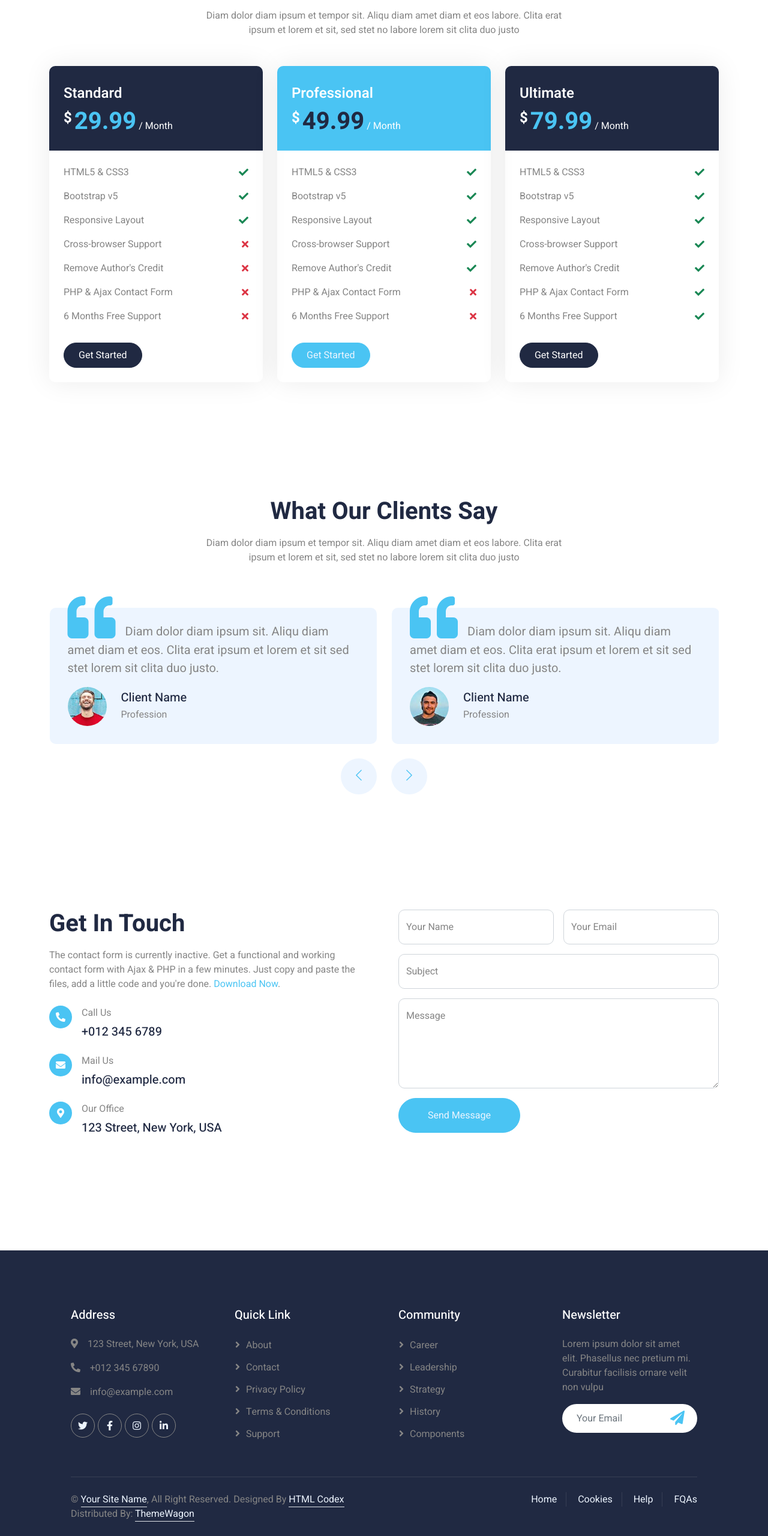
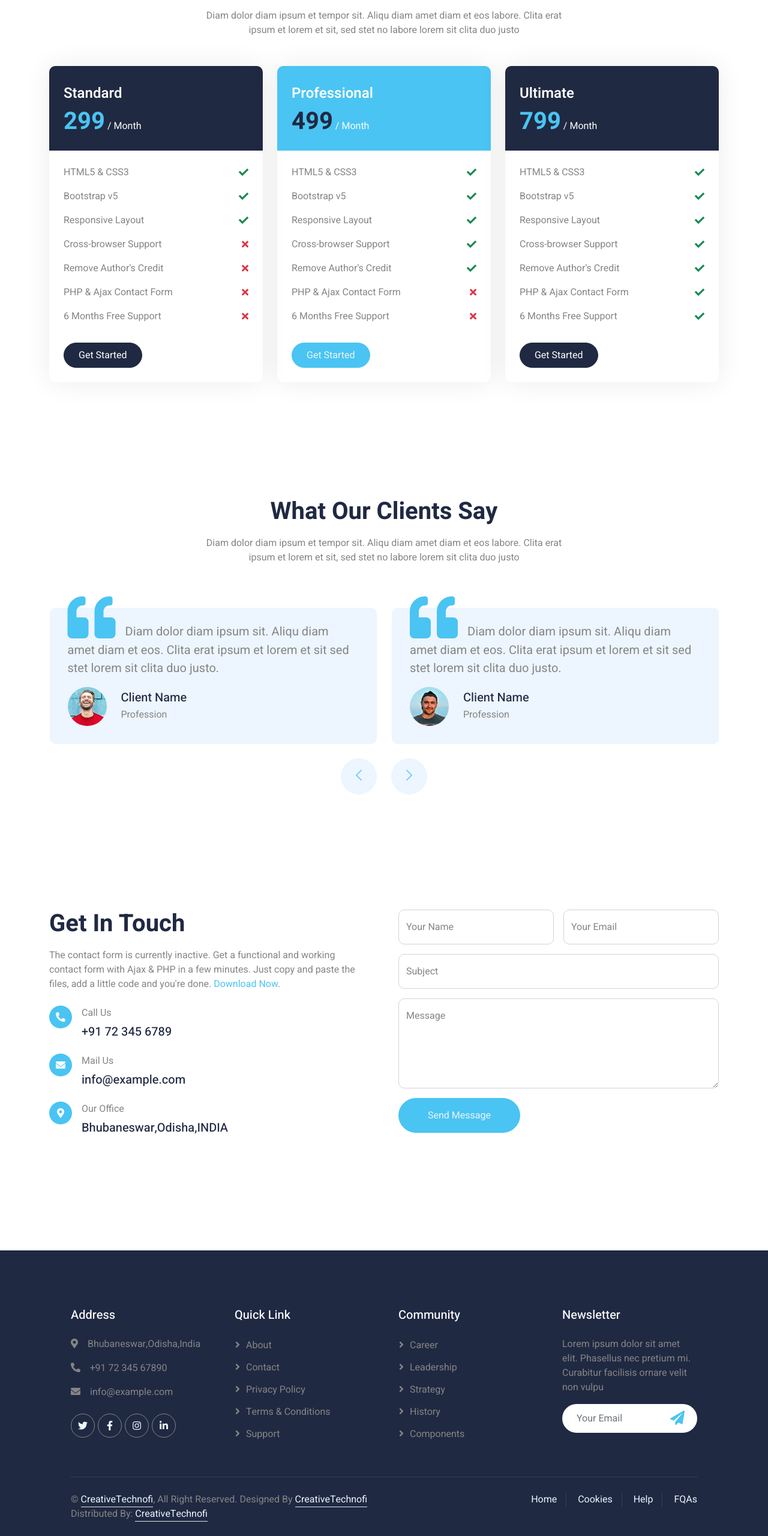
Before and after one commit to Ghanashyampanda/Manage-Your-Business-Template-web, a plain HTML site: page index.html in a window 1280 px wide. Shown: the part 6011-8571 px from the top of the page at 60% size. Drawn offline with nearby package versions, Linux system fonts and the light colour scheme.

Commit message:
2nd Commit

```diff
--- a/index.html
+++ b/index.html
@@ -3,7 +3,7 @@
 
 <head>
     <meta charset="utf-8">
-    <title>soFFer - Software Landing Page Template</title>
+    <title>Manage Your Business project</title>
     <meta content="width=device-width, initial-scale=1.0" name="viewport">
     <meta content="" name="keywords">
     <meta content="" name="description">
@@ -335,8 +335,7 @@
                             <div class="bg-dark p-4">
                                 <h4 class="text-white mt-2">Standard</h4>
                                 <div class="text-white">
-                                    <span class="align-top fs-4 fw-bold">$</span>
-                                    <h1 class="d-inline display-6 text-primary mb-0"> 29.99</h1>
+                                    <h1 class="d-inline display-6 text-primary mb-0"> 299</h1>
                                     <span class="align-baseline">/ Month</span>
                                 </div>
                             </div>
@@ -357,8 +356,7 @@
                             <div class="bg-primary p-4">
                                 <h4 class="text-white mt-2">Professional</h4>
                                 <div class="text-white">
-                                    <span class="align-top fs-4 fw-bold">$</span>
-                                    <h1 class="d-inline display-6 text-dark mb-0"> 49.99</h1>
+                                    <h1 class="d-inline display-6 text-dark mb-0"> 499</h1>
                                     <span class="align-baseline">/ Month</span>
                                 </div>
                             </div>
@@ -379,8 +377,7 @@
                             <div class="bg-dark p-4">
                                 <h4 class="text-white mt-2">Ultimate</h4>
                                 <div class="text-white">
-                                    <span class="align-top fs-4 fw-bold">$</span>
-                                    <h1 class="d-inline display-6 text-primary mb-0"> 79.99</h1>
+                                    <h1 class="d-inline display-6 text-primary mb-0"> 799</h1>
                                     <span class="align-baseline">/ Month</span>
                                 </div>
                             </div>
@@ -459,7 +456,7 @@
                             </div>
                             <div class="ms-3">
                                 <p class="mb-2">Call Us</p>
-                                <h5 class="mb-0">+012 345 6789</h5>
+                                <h5 class="mb-0">+91 72 345 6789</h5>
                             </div>
                         </div>
                         <div class="d-flex mb-4">
@@ -477,7 +474,7 @@
                             </div>
                             <div class="ms-3">
                                 <p class="mb-2">Our Office</p>
-                                <h5 class="mb-0">123 Street, New York, USA</h5>
+                                <h5 class="mb-0">Bhubaneswar,Odisha,INDIA</h5>
                             </div>
                         </div>
                     </div>
@@ -526,14 +523,14 @@
                 <div class="row g-5">
                     <div class="col-md-6 col-lg-3">
                         <p class="section-title text-white h5 mb-4">Address<span></span></p>
-                        <p><i class="fa fa-map-marker-alt me-3"></i>123 Street, New York, USA</p>
-                        <p><i class="fa fa-phone-alt me-3"></i>+012 345 67890</p>
+                        <p><i class="fa fa-map-marker-alt me-3"></i>Bhubaneswar,Odisha,India</p>
+                        <p><i class="fa fa-phone-alt me-3"></i>+91 72 345 67890</p>
                         <p><i class="fa fa-envelope me-3"></i>info@example.com</p>
                         <div class="d-flex pt-2">
                             <a class="btn btn-outline-light btn-social" href=""><i class="fab fa-twitter"></i></a>
-                            <a class="btn btn-outline-light btn-social" href=""><i class="fab fa-facebook-f"></i></a>
-                            <a class="btn btn-outline-light btn-social" href=""><i class="fab fa-instagram"></i></a>
-                            <a class="btn btn-outline-light btn-social" href=""><i class="fab fa-linkedin-in"></i></a>
+                            <a class="btn btn-outline-light btn-social" href="https://www.facebook.com/ghanashyam.panda.1829?mibextid=ZbWKw"><i class="fab fa-facebook-f"></i></a>
+                            <a class="btn btn-outline-light btn-social" href="https://www.instagram.com/ghanashyam.07/?utm_source=qr&igshid=ZDc4ODBmNjlmNQ%3D%3D"><i class="fab fa-instagram"></i></a>
+                            <a class="btn btn-outline-light btn-social" href="https://www.linkedin.com/in/ghanashyam-panda2001/"><i class="fab fa-linkedin-in"></i></a>
                         </div>
                     </div>
                     <div class="col-md-6 col-lg-3">
@@ -566,11 +563,10 @@
                 <div class="copyright">
                     <div class="row">
                         <div class="col-md-6 text-center text-md-start mb-3 mb-md-0">
-                            &copy; <a class="border-bottom" href="#">Your Site Name</a>, All Right Reserved.
+                            &copy; <a class="border-bottom" href="https://sites.google.com/view/creativetechnofi/home">CreativeTechnofi</a>, All Right Reserved.
 
-							<!--/*** This template is free as long as you keep the footer author’s credit link/attribution link/backlink. If you'd like to use the template without the footer author’s credit link/attribution link/backlink, you can purchase the Credit Removal License from "https://htmlcodex.com/credit-removal". Thank you for your support. ***/-->
-							Designed By <a class="border-bottom" href="https://htmlcodex.com">HTML Codex</a>
-                            <br>Distributed By: <a class="border-bottom" href="https://themewagon.com" target="_blank">ThemeWagon</a>
+							Designed By <a class="border-bottom" href="https://sites.google.com/view/creativetechnofi/home">CreativeTechnofi</a>
+                            <br>Distributed By: <a class="border-bottom" href="https://sites.google.com/view/creativetechnofi/home" target="_blank">CreativeTechnofi</a>
                         </div>
                         <div class="col-md-6 text-center text-md-end">
                             <div class="footer-menu">
```
Also changed, not shown: LICENSE.txt (deleted), READ-ME.txt (deleted).
